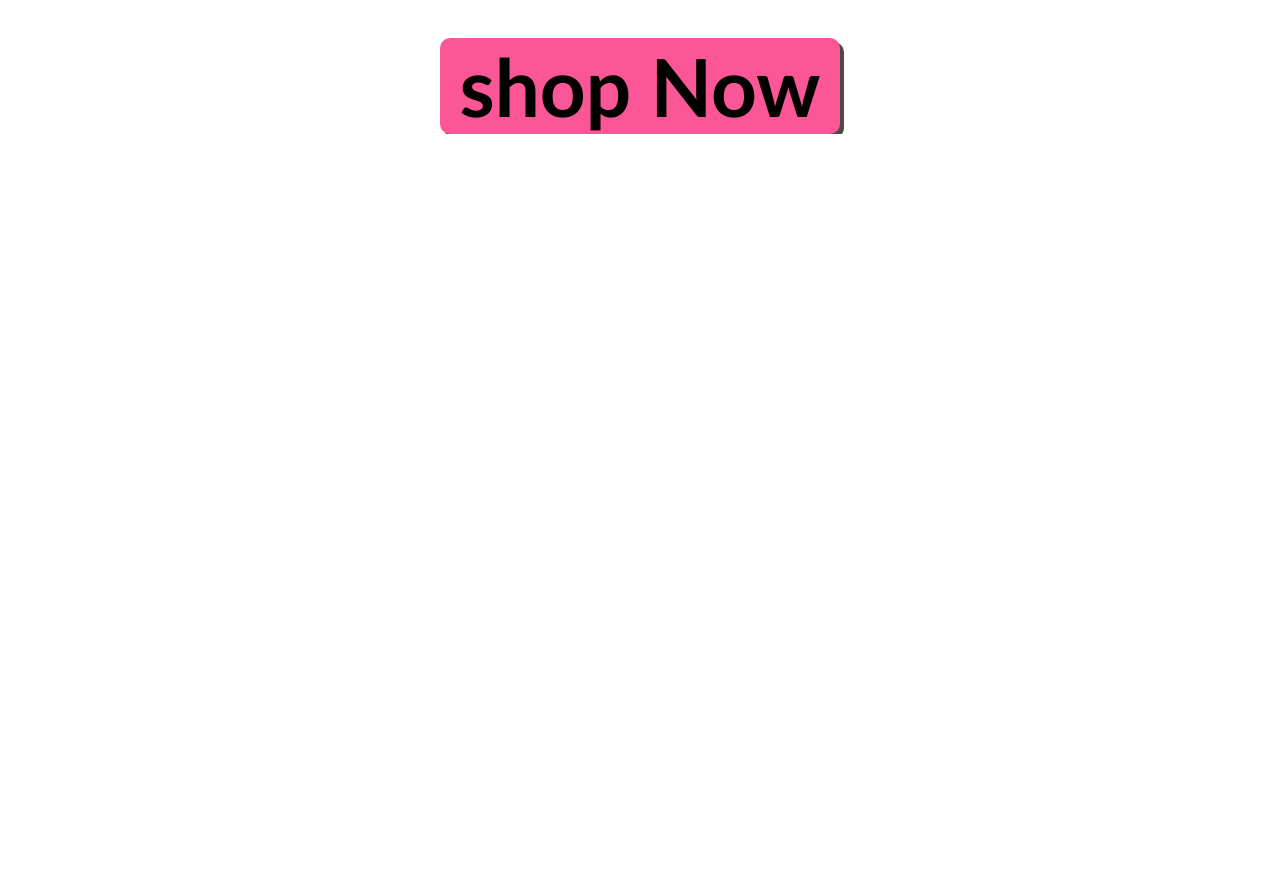
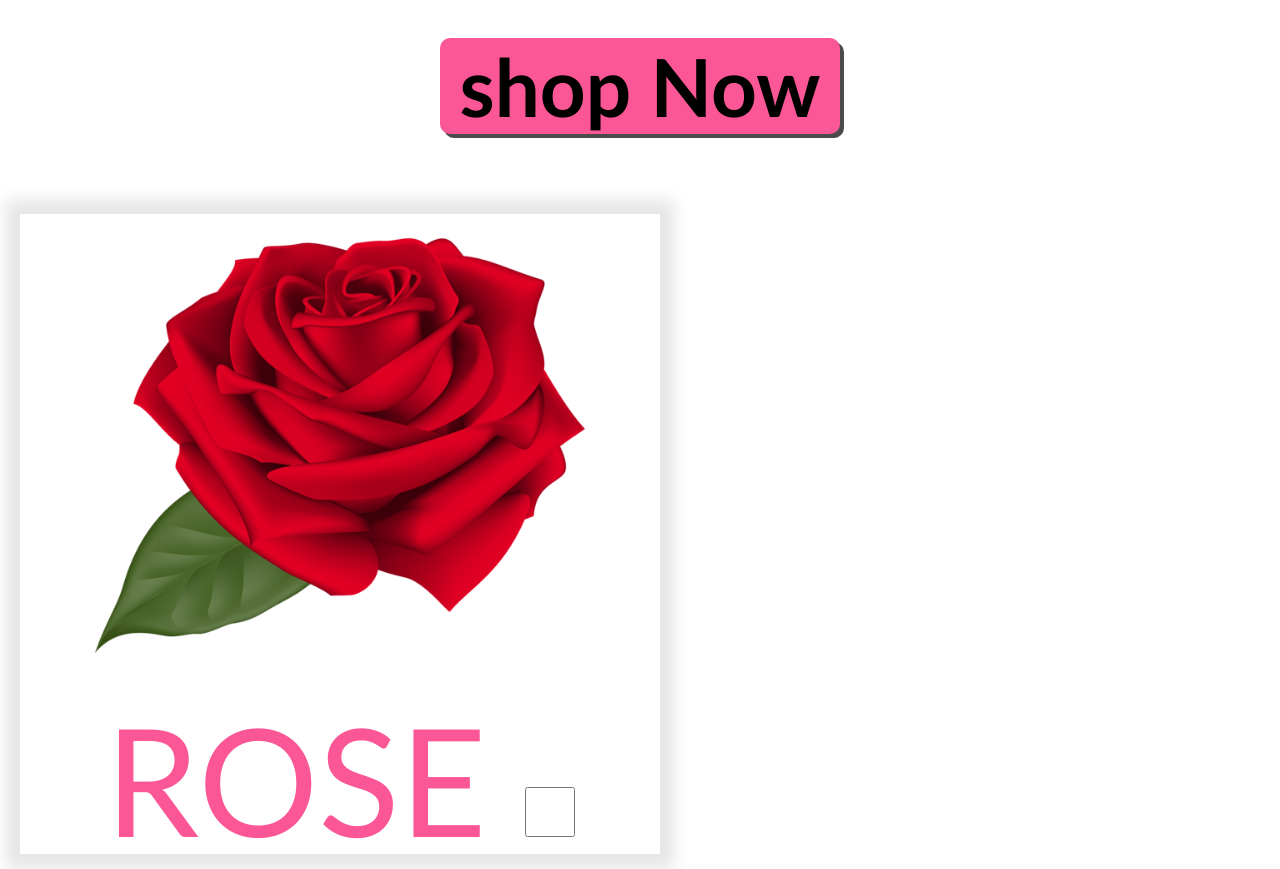
Before and after one commit to Iftekhar12777/flower-shop, a plain HTML site: page index.html in a window 1280 px wide. Shown: the part 1134-2003 px from the top of the page. Before the commit the page ends 1268 px from the top, so only its background shows below. Drawn offline with Linux system fonts and the light colour scheme.

Commit message:
flower list 1 item added

```diff
--- a/index.css
+++ b/index.css
@@ -22,3 +22,11 @@ li{border: 1px solid white;height: 25px;padding: 5px;text-align: center;
 .title{font-size: 150px;width: 650px;padding: 20px;background-image: linear-gradient( 90deg, rgba(251, 86, 149, 0.9), rgba(255, 255, 255, 0.0));color: white;text-shadow: 4px 4px #572424;}
 
 .title-2{text-align: center;font-size: 80px; background-color: rgba(251, 86, 149); width: 400px;margin: auto;margin-top: 40px;border-radius: 10px;box-shadow: 4px 4px rgb(75, 75, 75);}
+
+.list-1{background-color:rgb(255, 255, 255); width: 600px;  padding: 20px;text-align: center;font-size: 150px;margin-left: 20px;height: 600px;box-shadow: .001em .001em .1em .1em rgba(5, 5, 4, 0.1); margin-top: 80px;
+}
+
+.f-text{color: rgba(251, 86, 149);
+}
+
+.all-checkbox{height: 50px;width: 50px;}
--- a/index.html
+++ b/index.html
@@ -39,7 +39,23 @@
 
            <h1 class="title-2">shop Now</h1>
 
+           <div class="flower-list">
+
+                  <div class="list-1">
+
+                        <img width="500px" src="flower-image/rose.png" alt="rose">
+
+                        <label for="flower-item" class="f-text">
+                          ROSE
+                          <input type="checkbox" class="all-checkbox">
+                        </label>
+
+                  </div>
+
+           </div>
+
       </main>
+
 
 
 
```
Also changed, not shown: flower-image/Blue-Tulip-PNG-File.png (added), flower-image/Daffodil.png (added), flower-image/Lavender.png (added), flower-image/Orchid.png (added), flower-image/rose.png (added), images/Dahlia.png (added), 3 other files.
